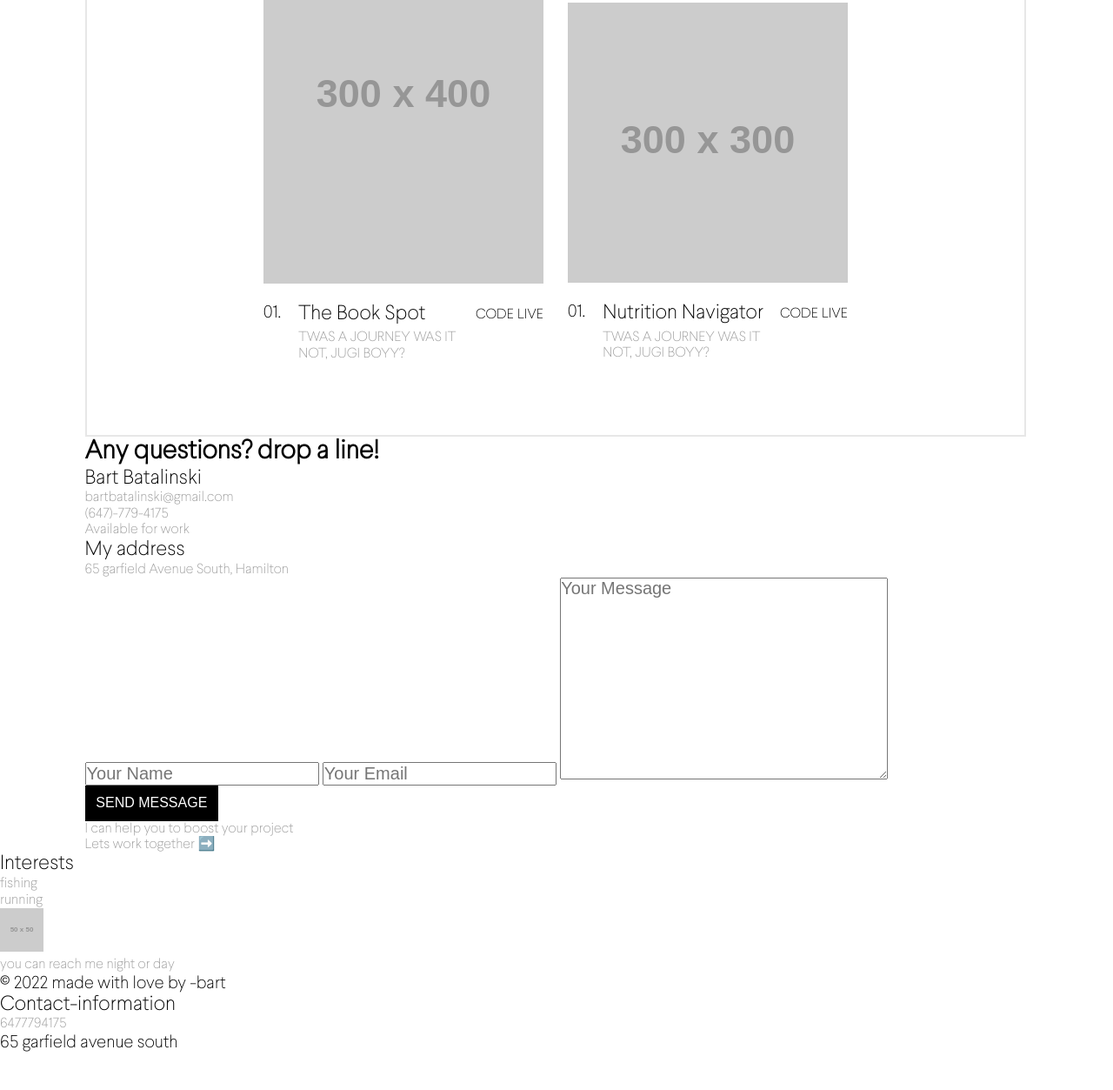
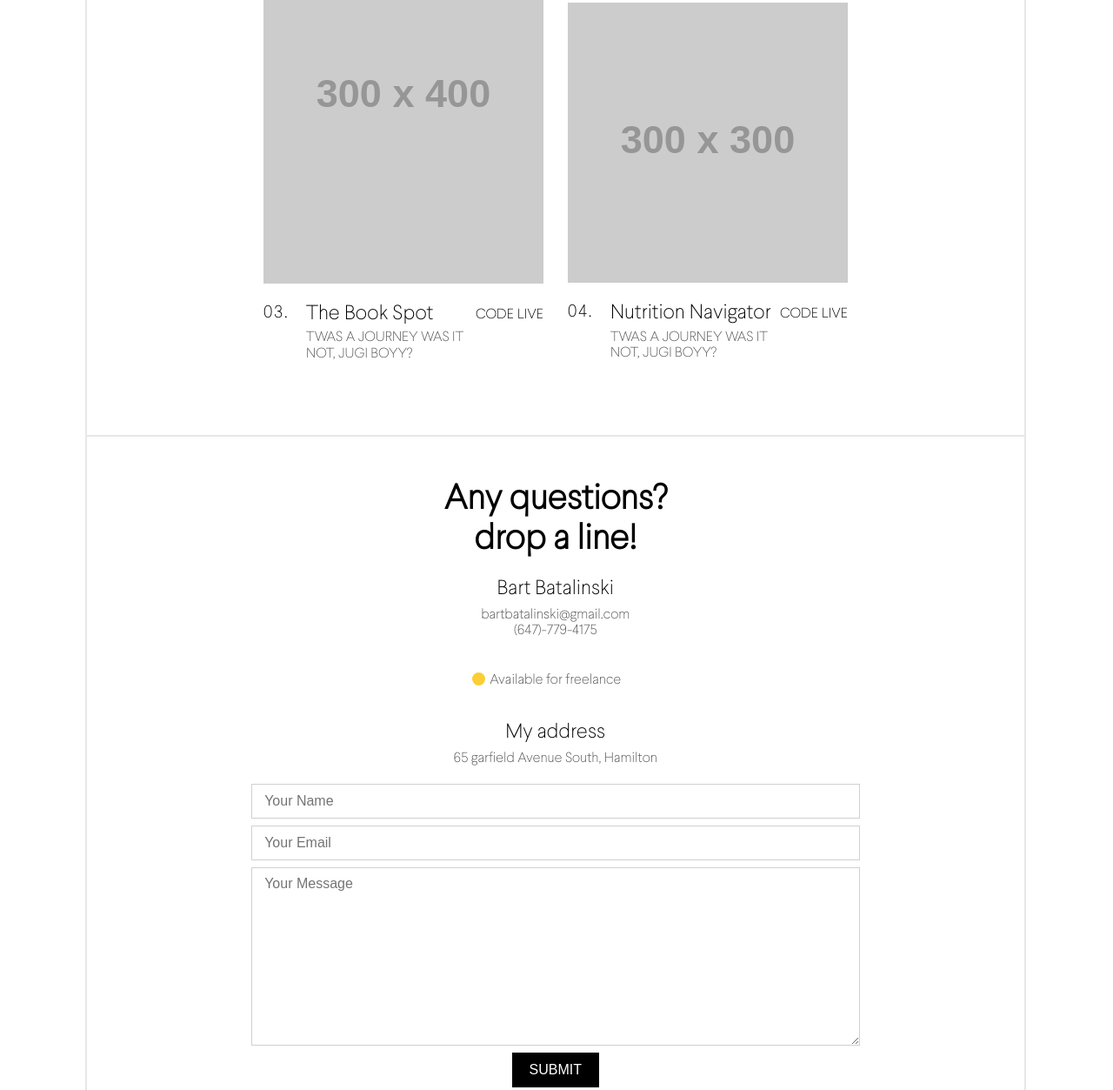
Before and after one commit to bbatal/portfolio, a plain HTML site: page index.html in a window 1280 px wide. Shown: the part 2140-3393 px from the top of the page at 87% size. Before the commit the page ends 3350 px from the top, so only its background shows below. Drawn offline with Linux system fonts and the light colour scheme; placeholder pictures from the web are drawn by us.

Commit message:
style(contactMeSection): flexed out elements added padding and margin :couch::couch:

```diff
--- a/index.html
+++ b/index.html
@@ -133,7 +133,7 @@
                         <div class="project-content-long">
                             <img src="https://via.placeholder.com/300x400">
                             <div class="project-text">
-                                <span>01.</span>
+                                <span>02.</span>
                                 <div class="project-title">
                                     <h3>Doggo Generator</h3>
                                     <p>twas a journey was it not, jugi boyy?</p>
@@ -149,7 +149,7 @@
                         <div class="project-content-long">
                             <img src="https://via.placeholder.com/300x400">
                             <div class="project-text">
-                                <span>01.</span>
+                                <span>03.</span>
                                 <div class="project-title">
                                     <h3>The Book Spot</h3>
                                     <p>twas a journey was it not, jugi boyy?</p>
@@ -165,7 +165,7 @@
                         <div class="project-content-short">
                             <img src="https://via.placeholder.com/300x300">
                             <div class="project-text">
-                                <span>01.</span>
+                                <span>04.</span>
                                 <div class="project-title">
                                     <h3>Nutrition Navigator</h3>
                                     <p>twas a journey was it not, jugi boyy?</p>
@@ -184,6 +184,7 @@
 
         <!-- .contact-me section begins -->
         <section class="contact-me" id="contact-me">
+            <div class="wrapper">
                 <h2>Any questions? drop a line!</h2>
                 <div class="contact-info">
                     <div class="contact-info-name">
@@ -192,7 +193,7 @@
                         <p>(647)-779-4175</p>
                     </div>
                     <div class="contact-info-work">
-                    <p>Available for work</p>
+                        <p>Available for freelance</p>
                     </div>
                     <div class="contact-info-address">
                         <h3>My address</h3>
@@ -211,12 +212,11 @@
                     <textarea name="userComment" id="userComment" cols="30" rows="10" placeholder="Your Message"></textarea>
 
                     <div class="btn-container">
-                    <button type="submit">send message</button>
+                        <button type="submit">Submit</button>
                     </div>
                 </form>
 
-            <p>I can help you to boost your project</p>
-            <p>Lets work together ➡️</p>
+            </div>
         </section>  <!-- .contact-me section ends-->
     </main> <!-- main ends -->
 
--- a/styles/sass/_650px-media-query.scss
+++ b/styles/sass/_650px-media-query.scss
@@ -107,4 +107,11 @@
         border-bottom: 2px solid rgb(231, 231, 231);
     }
 
+    // .contact-me section begins
+    .contact-me {
+        border-right: 2px solid rgb(231, 231, 231);
+        border-left: 2px solid rgb(231, 231, 231);
+        border-bottom: 2px solid rgb(231, 231, 231);
+    }
+
 }
--- /dev/null
+++ b/styles/sass/_contact-me.scss
@@ -0,0 +1,72 @@
+// .contact-me section begins here
+.contact-me {
+    padding: 2.5em 0;
+    text-align: center;
+
+    .wrapper {
+        display: flex;
+        flex-direction: column;
+        align-items: center;
+        width: 90%;
+        margin: 0 auto;
+
+        h2 {
+            max-width: 300px;
+            font-size: 2rem;
+        }
+
+        .contact-info {
+            display: flex;
+            flex-direction: column;
+            align-items: center;
+            gap: 1.9em;
+            margin: 1em 0;
+
+            h3 {
+                margin-bottom: 0.3em;
+            }
+        }
+
+        .contact-info-work {
+            position: relative;
+            width: max-content;
+        }
+
+        .contact-info-work::before {
+            content: '';
+            width: 15px;
+            height: 15px;
+            border-radius: 50%;
+            background-color: rgb(251, 206, 54);
+            position: absolute;
+            left: -20px;
+        }
+
+        form {
+            display: flex;
+            flex-wrap: wrap;
+            max-width: 700px;
+        }
+
+        form input,
+        form textarea {
+            width: 100%;
+            margin-bottom: 0.5em;
+            border: none;
+            border: 1px solid rgb(208, 208, 208);
+            padding: 0.6em 0 0.6em 0.9em;
+            font-size: 0.8rem;
+            font-weight: 100;
+        }
+
+        input::placeholder,
+        textarea::placeholder {
+            color: #515151;
+            opacity: 0.8;
+        }
+
+        .btn-container {
+            margin: 0 auto;
+        }
+    }
+}
--- a/styles/sass/_general-styles.scss
+++ b/styles/sass/_general-styles.scss
@@ -49,9 +49,11 @@ button {
     text-transform: uppercase;
 }
 
-p {
+p,
+input,
+textarea {
     font-size: 0.8rem;
-    color: rgb(157, 157, 157);
+    color: #515151;
     font-weight: 100;
 }
 
--- a/styles/sass/_projects.scss
+++ b/styles/sass/_projects.scss
@@ -27,6 +27,7 @@
     span {
         padding-top: 0.2em;
         margin-right: 20px;
+        letter-spacing: 1.5px;
     }
 }
 
--- a/styles/sass/style.scss
+++ b/styles/sass/style.scss
@@ -4,5 +4,6 @@
 @import "services";
 @import "about-me";
 @import "projects";
+@import "contact-me";
 @import "650px-media-query";
 @import "750px-media-query";
```
Also changed, not shown: styles/style.css. Lines whose indentation alone changed are shown as unchanged.
